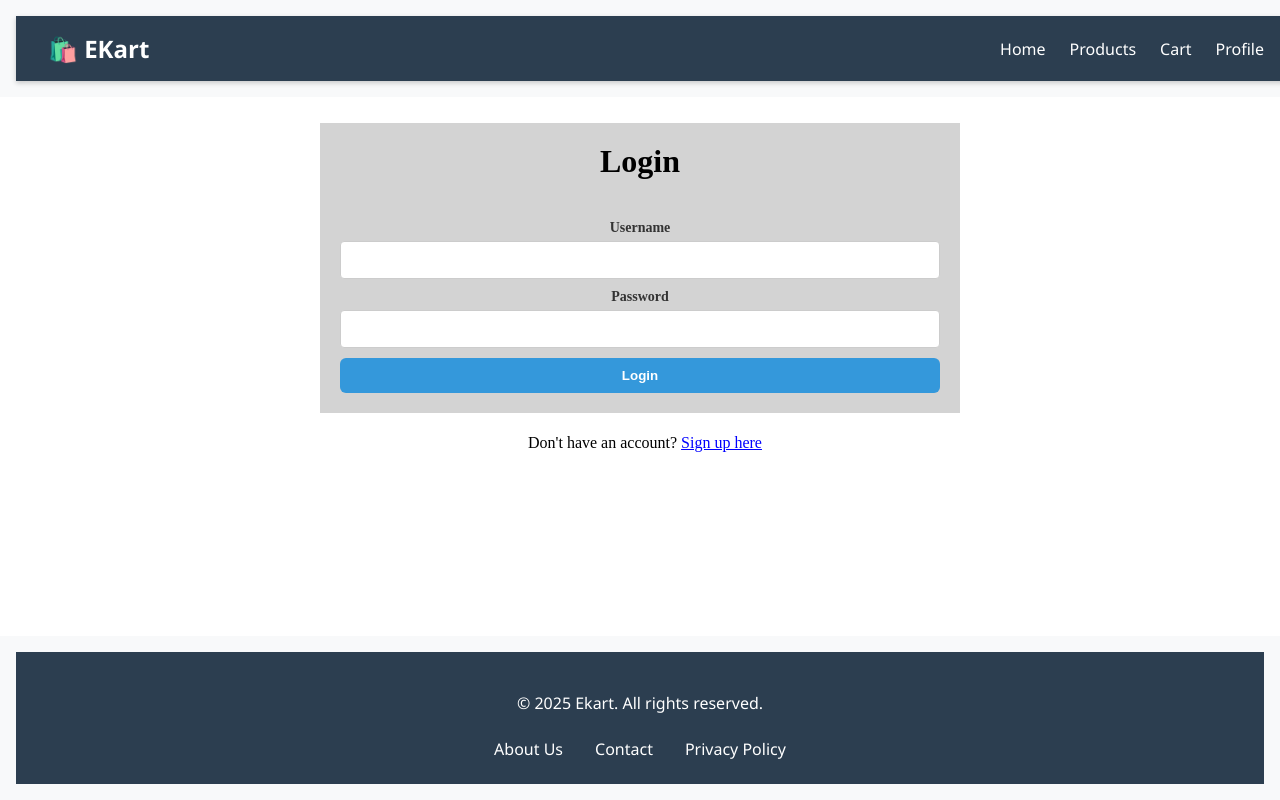
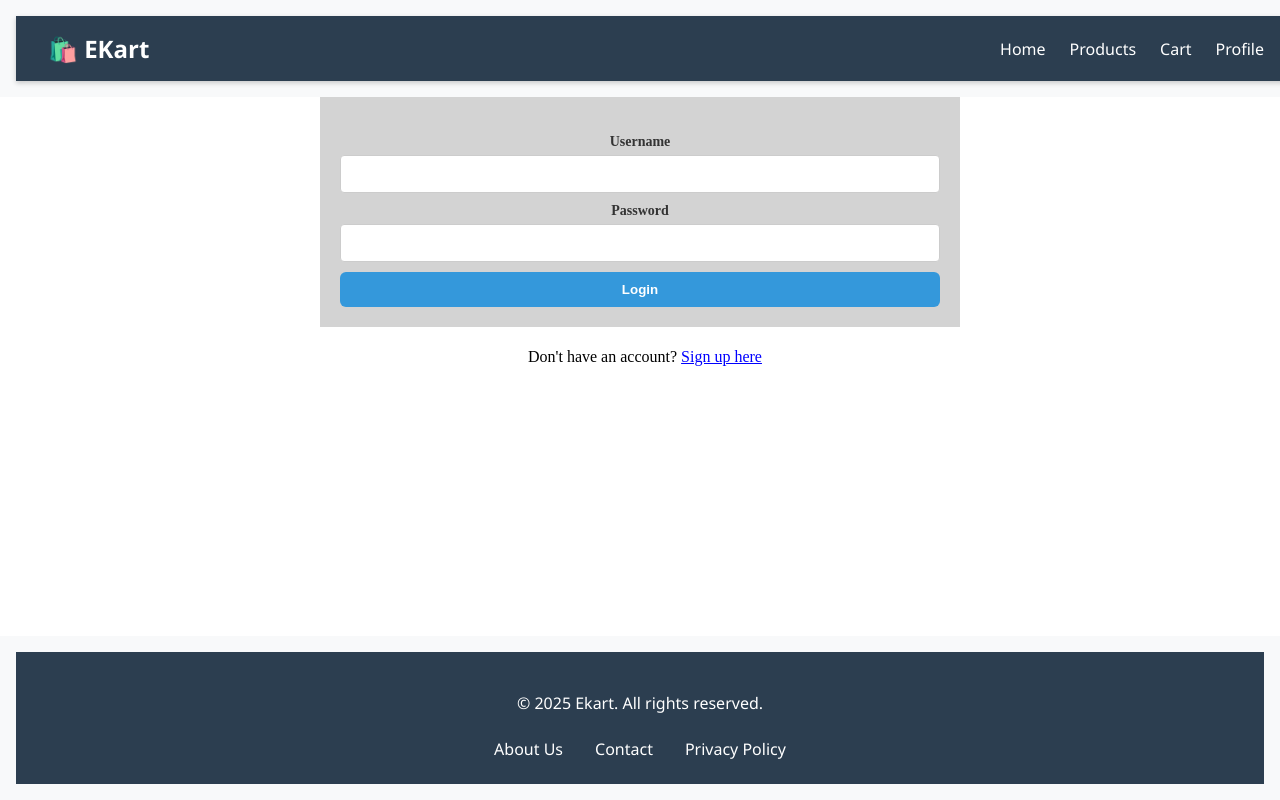
Before and after one commit to mathanparamasivan/shopping-app, an Angular app: page /login in a window 1280 px wide. Built offline with nearby package versions, Linux system fonts and the light colour scheme.

Commit message:
product table view correction

```diff
--- a/src/app/app.component.css
+++ b/src/app/app.component.css
@@ -6,17 +6,11 @@
     margin-top: none;
     width: 100%;
     height: 70;        /* Full width */
-
 }
 
 .footer{
     position: relative;
 }
-
-.main-content {
-    margin-top: 70px; /* same as header height */
-    padding: 1rem;
-  }
   .layout {
     display: flex;
     flex-direction: column;
@@ -31,7 +25,7 @@
 
   .main-content {
     flex: 1;
-    padding: 2rem;
+    padding: 1rem;
     background-color: #fff;
     z-index: 0;
   }
```
